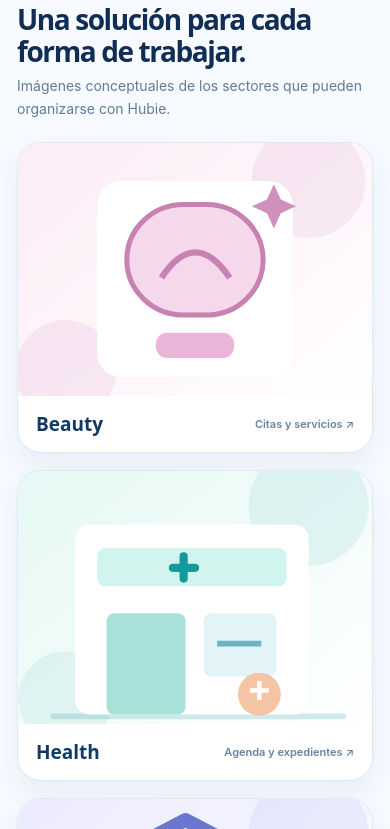
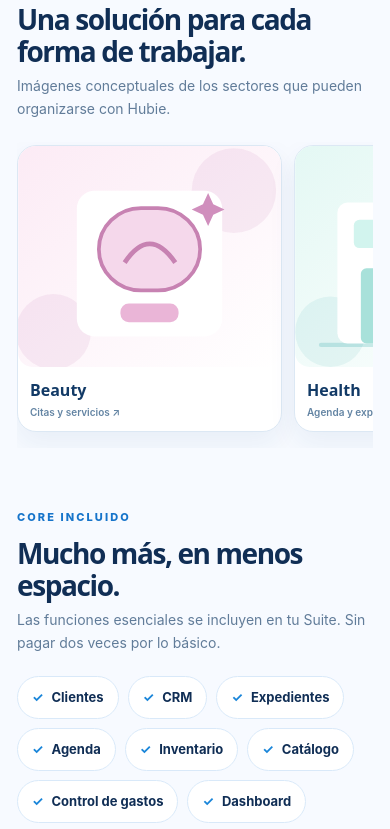
Before and after one commit to juliiocontreras/hubie, a website: page suite.html in a window 390 px wide. Shown: the part 2477-3306 px from the top of the page. Drawn offline with Linux system fonts and the light colour scheme.

Commit message:
style: polished five-column Suite gallery and swipeable mobile image rail

```diff
--- a/assets/compact.css
+++ b/assets/compact.css
@@ -116,3 +116,14 @@
 @media(max-width:760px){.hc-editorial-gallery{grid-template-columns:1fr 1fr}.hc-editorial-card:last-child{grid-column:1/-1}.hc-editorial-card:last-child img{max-height:220px;object-fit:cover}}
 @media(max-width:520px){.hc-editorial-gallery{grid-template-columns:1fr}.hc-editorial-card:last-child{grid-column:auto}.hc-editorial-card:last-child img{max-height:none}}
 @media(prefers-reduced-motion:reduce){.hc-editorial-card{transition:none}}
+
+/* Complete ten-Suite visual gallery: five columns, horizontal mobile discovery */
+.hc-gallery-section .hc-editorial-gallery{grid-template-columns:repeat(5,minmax(0,1fr));gap:13px}
+.hc-gallery-section .hc-editorial-card{min-width:0;border-radius:19px}
+.hc-gallery-section .hc-editorial-card img{aspect-ratio:560/470;max-height:none;object-fit:cover}
+.hc-gallery-section .hc-editorial-card span{display:block;padding:12px}
+.hc-gallery-section .hc-editorial-card strong{display:block;font-size:16px}
+.hc-gallery-section .hc-editorial-card small{display:block;text-align:left;font-size:10px;line-height:1.45;margin-top:4px}
+.hc-gallery-section .hc-editorial-card:last-child{grid-column:auto}
+@media(max-width:900px){.hc-gallery-section .hc-editorial-gallery{grid-template-columns:repeat(3,minmax(0,1fr))}}
+@media(max-width:600px){.hc-gallery-section .hc-editorial-gallery{display:flex;overflow-x:auto;scroll-snap-type:x mandatory;gap:12px;padding:3px 2px 16px;scrollbar-width:thin}.hc-gallery-section .hc-editorial-card{flex:0 0 min(72vw,265px);scroll-snap-align:start}.hc-gallery-section .hc-editorial-card:last-child img{max-height:none}}
```
